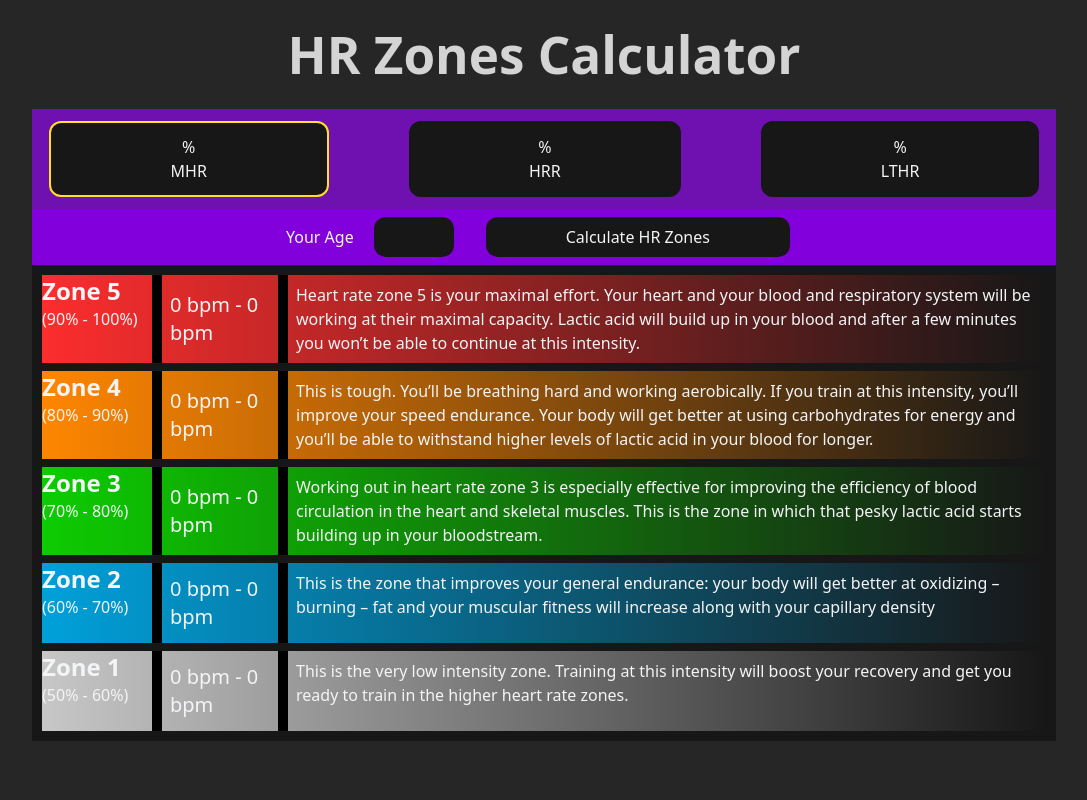
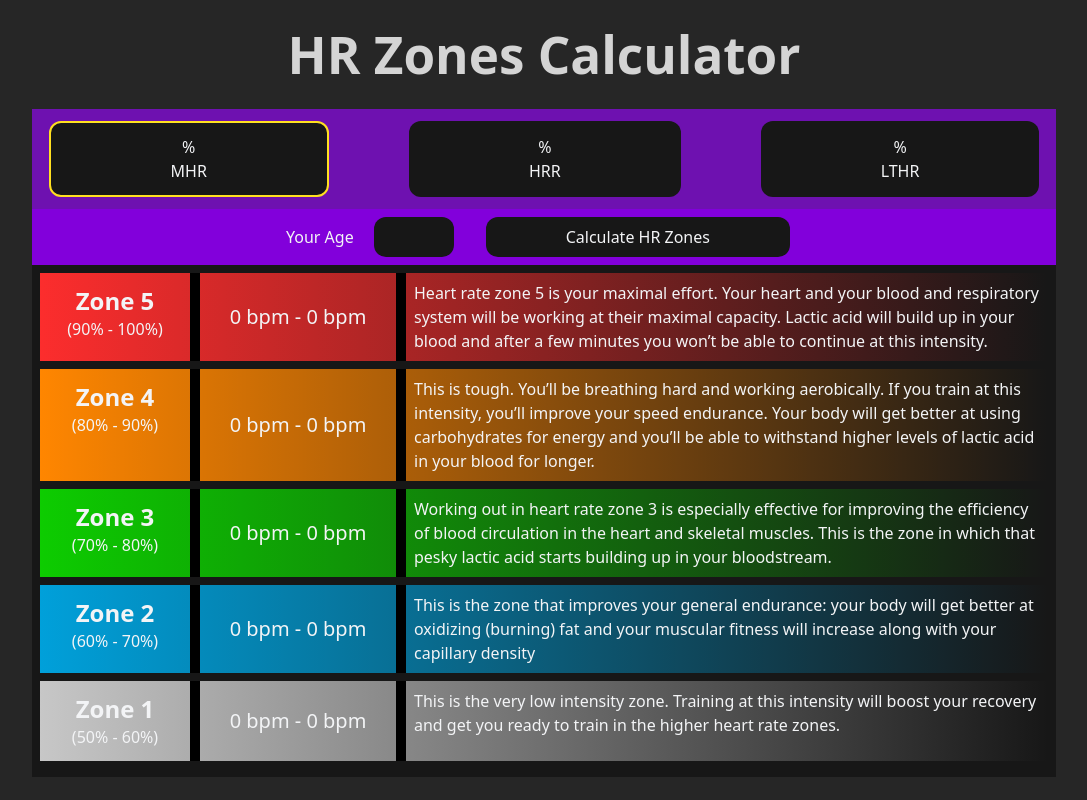
Before and after one commit to VukD15/HRZones, a React (Vite) app: page / in a window 1280 px wide. Shown: the whole page, without its empty margins (96-1183 px from the left). Built offline with nearby package versions, Linux system fonts and the light colour scheme.

Commit message:
css fixes

```diff
--- a/src/App.tsx
+++ b/src/App.tsx
@@ -40,7 +40,7 @@ function App() {
                 <MethodButton label={"LTHR"} isActive={calcMethod === "LTHR"} onCLickAction={handleCalcMeth}/>
             </ButtonSection>
             <HRInputArea selectedMethod={calcMethod} handleZoneCalculation={handleHrZones}/>
-            <section className="flex-col bg-neutral-900 px-0.5 py-0.5 max-h-max">
+            <section className="flex-col bg-neutral-900 p-2 max-h-max">
                 {zoneData.map(function (zone: ZoneObject) {
                     return (
                         <ZoneComponent zoneStyleCode={zone.zoneStyleCode}>
--- a/src/assets/data.json
+++ b/src/assets/data.json
@@ -25,7 +25,7 @@
     "zoneStyleCode": "z2",
     "minPercent": 60,
     "maxPercent": 70,
-    "zoneDescription": "This is the zone that improves your general endurance: your body will get better at oxidizing – burning – fat and your muscular fitness will increase along with your capillary density"
+    "zoneDescription": "This is the zone that improves your general endurance: your body will get better at oxidizing (burning) fat and your muscular fitness will increase along with your capillary density"
   },
   {
     "id": "1",
--- a/src/components/ZoneCalcResults.tsx
+++ b/src/components/ZoneCalcResults.tsx
@@ -4,8 +4,8 @@ type CalcResultProps = {
 }
 export default function ZoneCalcResults({zoneMin = 0, zoneMax = 0}: CalcResultProps) {
     return (
-        <div className="flex mx-2 place-items-center">
-            <h4 className="text-gray-100 text-xl align-middle">{zoneMin} bpm - {zoneMax} bpm</h4>
+        <div className="flex mx-2 min-w-45 place-items-center justify-center">
+            <h4 className="text-gray-100 text-xl text-center">{zoneMin} bpm - {zoneMax} bpm</h4>
         </div>
     )
 }
--- a/src/components/ZoneComponent.tsx
+++ b/src/components/ZoneComponent.tsx
@@ -7,7 +7,7 @@ type ZoneComponentProps = {
 
 export default function ZoneComponent({children, zoneStyleCode}: ZoneComponentProps) {
     return (
-        <section className={`flex grow m-2 min-h-15 place-content-around ${zoneStyleCode}`}>
+        <section className={`flex grow mb-2 min-h-15 ${zoneStyleCode}`}>
             {children}
         </section>
     )
--- a/src/components/ZoneRange.tsx
+++ b/src/components/ZoneRange.tsx
@@ -6,9 +6,9 @@ type ZoneRangeProps = {
 
 export default function ZoneRange({zoneName, minPercent, maxPercent}: ZoneRangeProps) {
     return (
-        <span className="flex-col align-self min-h-20 border-r-black border-r-solid border-r-10 min-w-30">
-            <h2 className="text-gray-100 text-2xl font-bold">Zone {zoneName}</h2>
-            <h5 className="text-gray-100">({minPercent}% - {maxPercent}%)</h5>
+        <span className="flex-col py-3 align-self min-h-20 border-r-black border-r-solid border-r-10 min-w-40">
+            <h2 className="text-gray-100 text-center text-2xl font-bold">Zone {zoneName}</h2>
+            <h5 className="text-gray-100 text-center">({minPercent}% - {maxPercent}%)</h5>
         </span>
     )
 }
```
